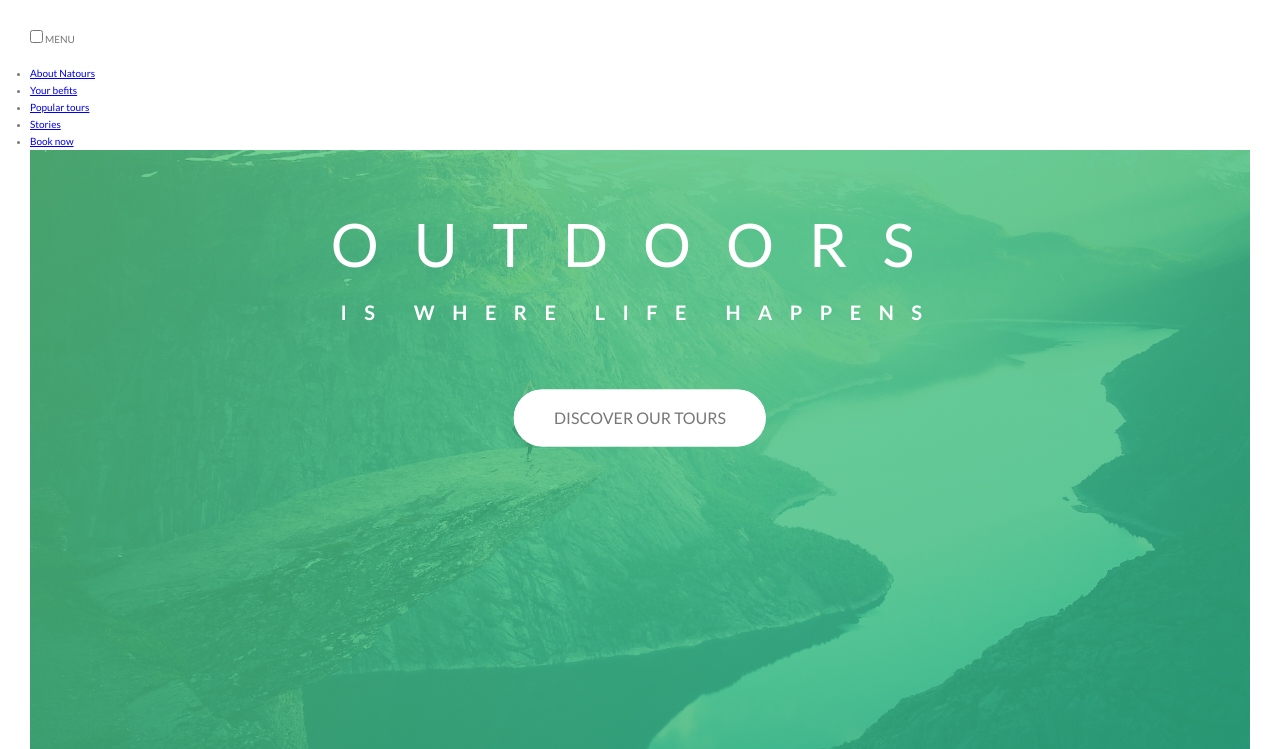
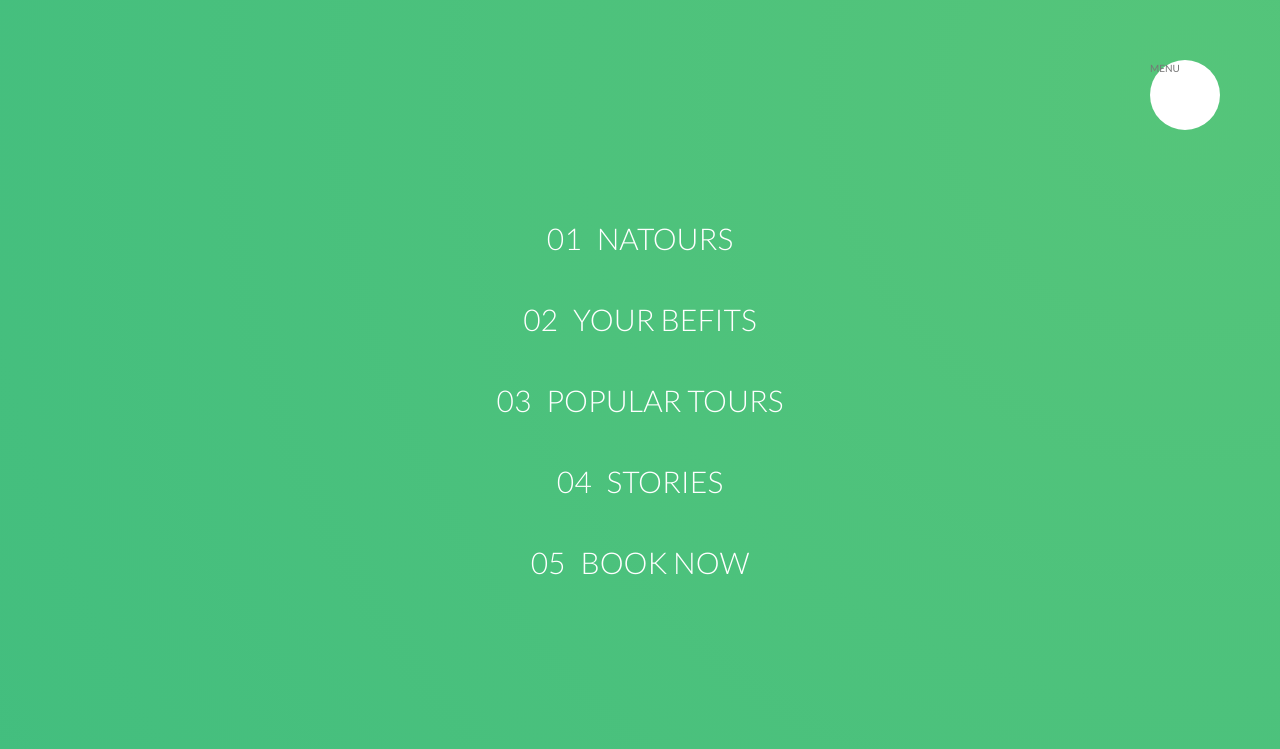
Before and after one commit to matt2256/Natours-Project-V2, a website: page index.html in a window 1280 px wide. Shown: the top 749 px of the page. Drawn offline with Linux system fonts and the light colour scheme.

Commit message:
Styling the navigation and making the animations

```diff
--- a/index.html
+++ b/index.html
@@ -18,19 +18,19 @@
   <body>
 
     <div class="navigation">
-      <input type="checkbox" class="navigation__checkbox" id="navi-toggle">
+      <input type="checkbox" class="__checkbox" id="navi-toggle">
 
       <label for="navi-toggle" class="navigation__button">MENU</label>
 
       <div class="navigation__background">&nbsp;</div>
 
-      <nav class="nagivation__nav">
+      <nav class="navigation__nav">
         <ul class="navigation__list">
-          <li class="navigation__item"><a href="#" class="navigation__link">About Natours</a></li>
-          <li class="navigation__item"><a href="#" class="navigation__link">Your befits</a></li>
-          <li class="navigation__item"><a href="#" class="navigation__link">Popular tours</a></li>
-          <li class="navigation__item"><a href="#" class="navigation__link">Stories</a></li>
-          <li class="navigation__item"><a href="#" class="navigation__link">Book now</a></li>
+          <li class="navigation__item"><a href="#" class="navigation__link"><span>01</span>Natours</a></li>
+          <li class="navigation__item"><a href="#" class="navigation__link"><span>02</span>Your befits</a></li>
+          <li class="navigation__item"><a href="#" class="navigation__link"><span>03</span>Popular tours</a></li>
+          <li class="navigation__item"><a href="#" class="navigation__link"><span>04</span>Stories</a></li>
+          <li class="navigation__item"><a href="#" class="navigation__link"><span>05</span>Book now</a></li>
         </ul>
       </nav>
     </div>
--- a/sass/layout/_navigation.scss
+++ b/sass/layout/_navigation.scss
@@ -1,32 +1,88 @@
 .navigation {
-
   &__checkbox {
-
+    display: none;
   }
 
   &__button {
-
+    background-color: $color-white;
+    height: 7rem;
+    width: 7rem;
+    position: fixed;
+    top: 6rem;
+    right: 6rem;
+    border-radius: 50%;
+    z-index: 2000;
   }
 
   &__background {
+    height: 6rem;
+    width: 6rem;
+    border-radius: 50%;
+    position: fixed;
+    top: 6.5rem;
+    right: 6.5rem;
+    background-image: radial-gradient(
+      $color-primary-light,
+      $color-primary-dark
+    );
+    z-index: 1000;
 
+    transform: scale(80);
   }
 
   &__nav {
-
+    height: 100vh;
+    width: 100vw;
+    position: fixed;
+    top: 0;
+    right: 0;
+    z-index: 1500;
   }
 
   &__list {
-
+    position: absolute;
+    top: 50%;
+    left: 50%;
+    transform: translate(-50%, -50%);
+    list-style: none;
+    text-align: center;
   }
 
   &__item {
-
+    margin: 1rem;
   }
 
   &__link {
+    &:link,
+    &:visited {
+        display: inline-block;
+      font-size: 3rem;
+      font-weight: 300;
+      padding: 1rem 2rem;
+      color: $color-white;
+      text-decoration: none;
+      text-transform: uppercase;
+      background-image: linear-gradient(
+        120deg,
+        transparent 0%,
+        transparent 50%,
+        $color-white 50%
+      );
+      background-size: 230%;
+      transition: all .4s;
 
+      span {
+          margin-right: 1.5rem;
+          display: inline-block;
+      }
     }
 
 
+    &:hover,
+    &:active {
+        background-position: 100%;
+        color: $color-primary;
+        transform: translateX(-1rem);
     }
+  }
+}
--- a/sass/main.scss
+++ b/sass/main.scss
@@ -9,10 +9,10 @@
 @import "base/typography";
 @import "base/utilities";
 //layout
-@import "layout/navigation";
 @import "layout/header";
 @import "layout/grid";
 @import "layout/footer";
+@import "layout/navigation";
 //pages
 @import "pages/home.scss";
 //components
```
Also changed, not shown: css/style.css. Lines whose indentation alone changed are shown as unchanged.
